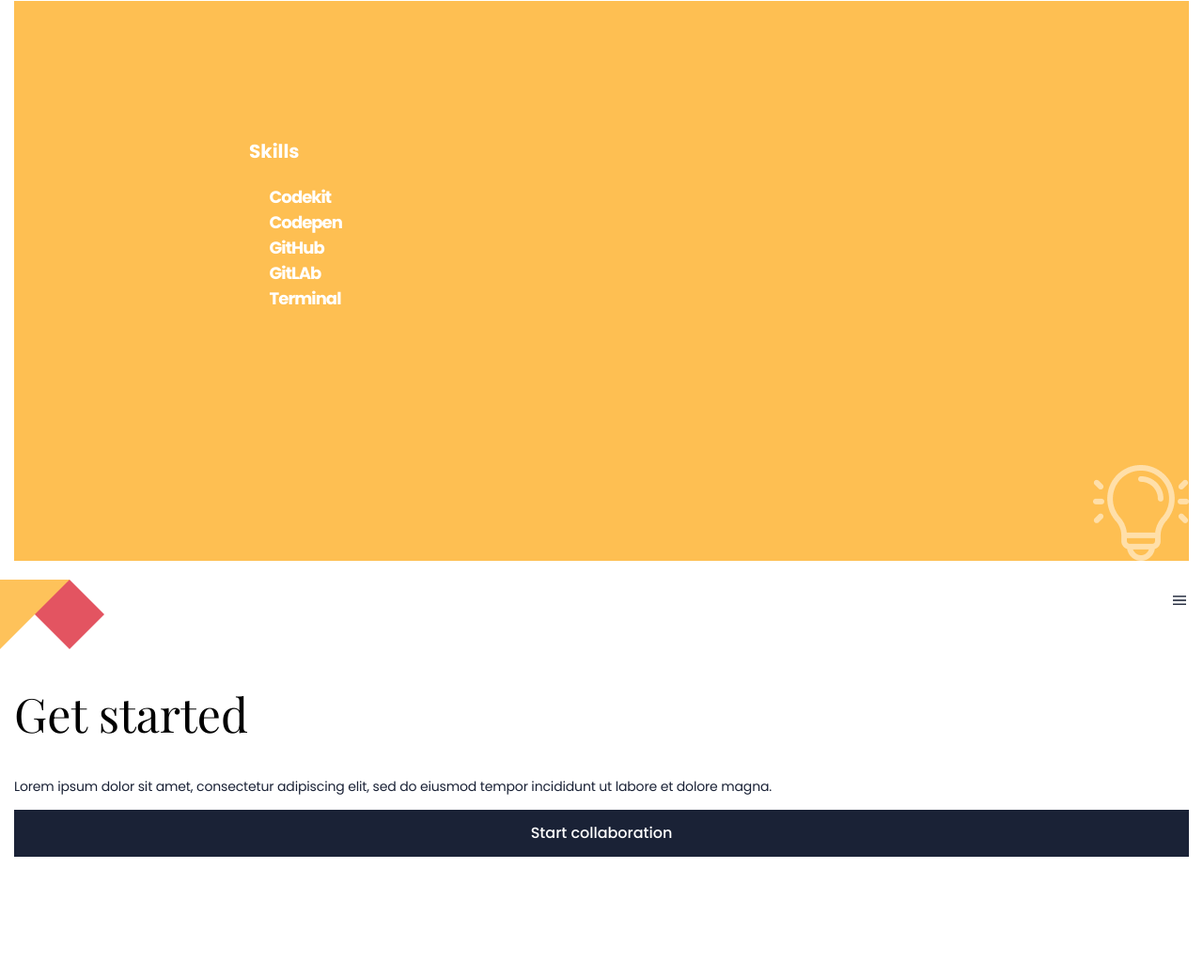
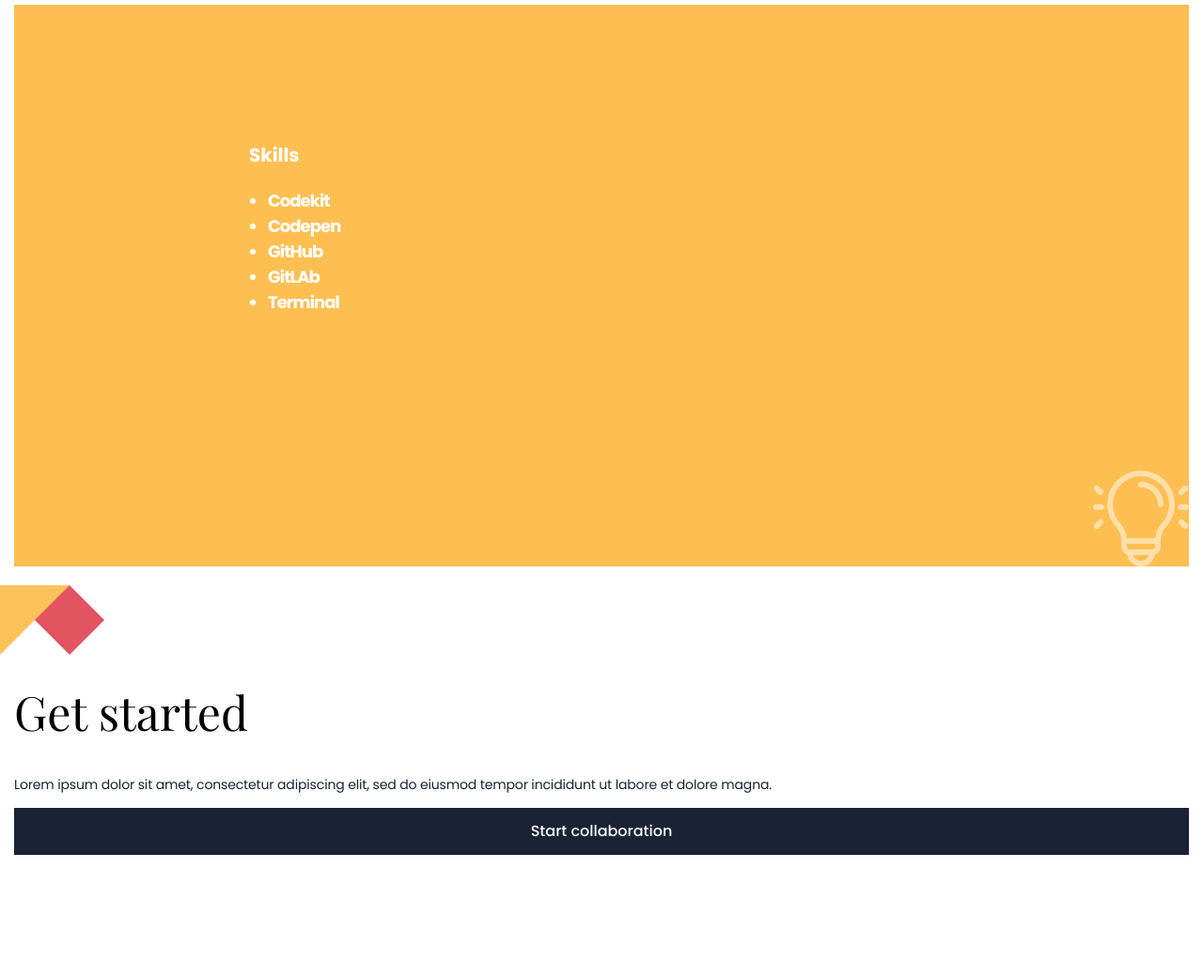
Before and after one commit to WillyStorm/PortFolioMobile, a website: page index.html in a window 1280 px wide. Shown: the part 7721-8761 px from the top of the page at 94% size. Drawn offline with nearby package versions, Linux system fonts and the light colour scheme.

Commit message:
Add bullets and footer

```diff
--- a/index.html
+++ b/index.html
@@ -122,23 +122,17 @@
                     <div class="bigbox box3">
                         <h3>Skills</h3>
                         <ul>
-                            <li><span>Codekit</span></li>
-                            <li><span>Codepen</span></li>
-                            <li><span>GitHub</span></li>
-                            <li><span>GitLAb</span></li>
-                            <li><span>Terminal</span></li>
+                            <li><span> Codekit</span></li>
+                            <li><span> Codepen</span></li>
+                            <li><span> GitHub</span></li>
+                            <li><span> GitLAb</span></li>
+                            <li><span> Terminal</span></li>
                         </ul>
                     </div>
                 </section>
                 <section>
                     <div class="container">
-                        <header>
-                            <div class="flexend">
-                                <nav><a href="#" onclick="showMenu()"><img class="menu-button" src="images/menu.png" alt="menu"></a></nav>
-                            </div>
-                        </header>
-                        <div class="breake"></div>
-                        <section class="padd">
+                        <section class="padd breake">
                             <h2>Get started</h2>
                             <p>Lorem ipsum dolor sit amet, consectetur adipiscing elit, sed do eiusmod tempor incididunt ut labore et dolore magna.</p>
                             <button type="button" class="rectangle">Start collaboration</button>
--- a/style.css
+++ b/style.css
@@ -197,7 +197,7 @@
 }
 
 .breake {
-  margin: 60px;
+  padding-top: 40px;
 }
 
 .big-button {
@@ -255,13 +255,11 @@
   line-height: 30px;
 }
 
-.bigbox > ul > li {
+.bigbox > ul {
   display: flex;
   flex-direction: column;
-  list-style: none;
   padding-inline-start: 20px;
   list-style-type: disc;
-  list-style-position: inside;
   color: #fff;
   font-family: 'Poppins', sans-serif;
   font-style: normal;
@@ -271,10 +269,8 @@
   letter-spacing: -0.0525em;
 }
 
-.bigbox > li > span {
-  position: relative;
-  left: -9px;
-  list-style-type: disc;
-  list-style-position: inside;
-  color: #fff;
+li > span::before {
+  content: '•';
+  position: absolute;
+  left: -1px;
 }
```
